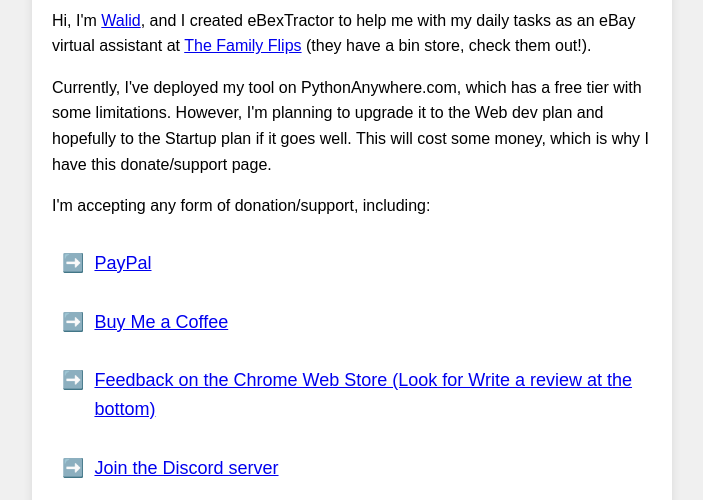
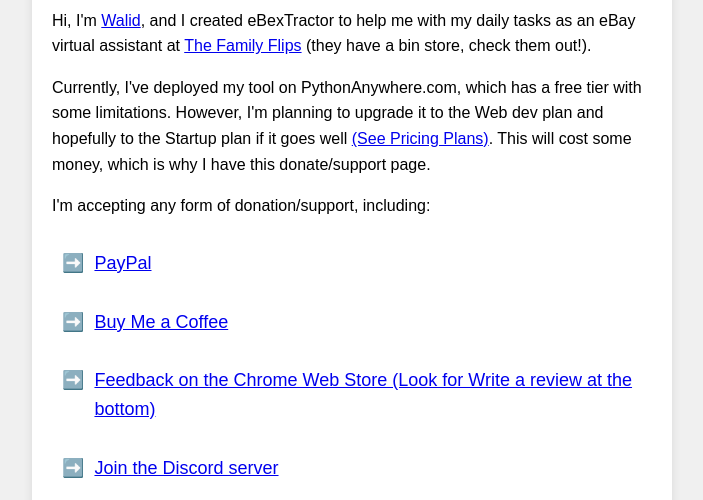
Before and after one commit to koribot/ebextractor-support-page, a plain HTML site: page index.html in a window 1280 px wide. Shown: the part 272-772 px from the top of the page, without its empty margins (288-991 px from the left). Drawn offline with Linux system fonts and the light colour scheme.

Commit message:
Update index.html

```diff
--- a/index.html
+++ b/index.html
@@ -75,7 +75,7 @@
         <image class="logo" src="logo-no-background.png"/>
         <h1>Support eBexTractor Development</h1>
         <p>Hi, I'm <a href="https://www.instagram.com/wcawasa/" target="_blank">Walid</a>, and I created eBexTractor to help me with my daily tasks as an eBay virtual assistant at <a href="https://www.facebook.com/TheFamilyFlips" target="_blank" rel="noopener noreferrer">The Family Flips</a> (they have a bin store, check them out!).</p>
-        <p>Currently, I've deployed my tool on PythonAnywhere.com, which has a free tier with some limitations. However, I'm planning to upgrade it to the Web dev plan and hopefully to the Startup plan if it goes well. This will cost some money, which is why I have this donate/support page.</p>
+        <p>Currently, I've deployed my tool on PythonAnywhere.com, which has a free tier with some limitations. However, I'm planning to upgrade it to the Web dev plan and hopefully to the Startup plan if it goes well <a href="https://www.pythonanywhere.com/pricing/" target="_blank">(See Pricing Plans)</a>. This will cost some money, which is why I have this donate/support page.</p>
         <p>I'm accepting any form of donation/support, including:</p>
         <ul class="support-options">
             <li><a href="https://www.paypal.com/paypalme/walidcawasa" target="_blank" rel="noopener noreferrer">PayPal</a></li>
```
